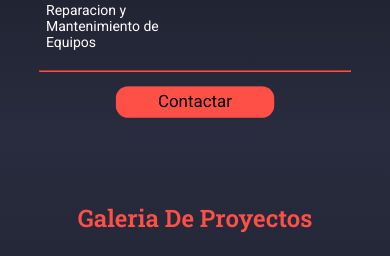
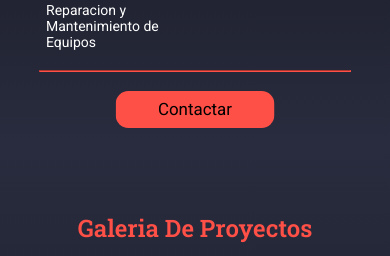
Before and after one commit to BrayanGLopez/Portafolio-HTML-CSS, a plain HTML site: page index.html in a window 390 px wide. Shown: the part 1441-1697 px from the top of the page. Drawn offline with Linux system fonts and the light colour scheme.

Commit message:
mobile 3.0

```diff
--- a/styles/styles.css
+++ b/styles/styles.css
@@ -368,7 +368,7 @@ section{
         align-items: flex-start;
         left: 0;
         position: absolute;
-        bottom: 33%;
+        bottom: 35%;
     }
 
     .tecnologias{
@@ -421,7 +421,9 @@ section{
     }
 
     .info-der a{
-        margin: 15px auto 15px auto;
+        margin: 20px auto 15px auto;
+        height: 35px;
+        line-height: 35px;
         width: 150px;
     }
 
```
